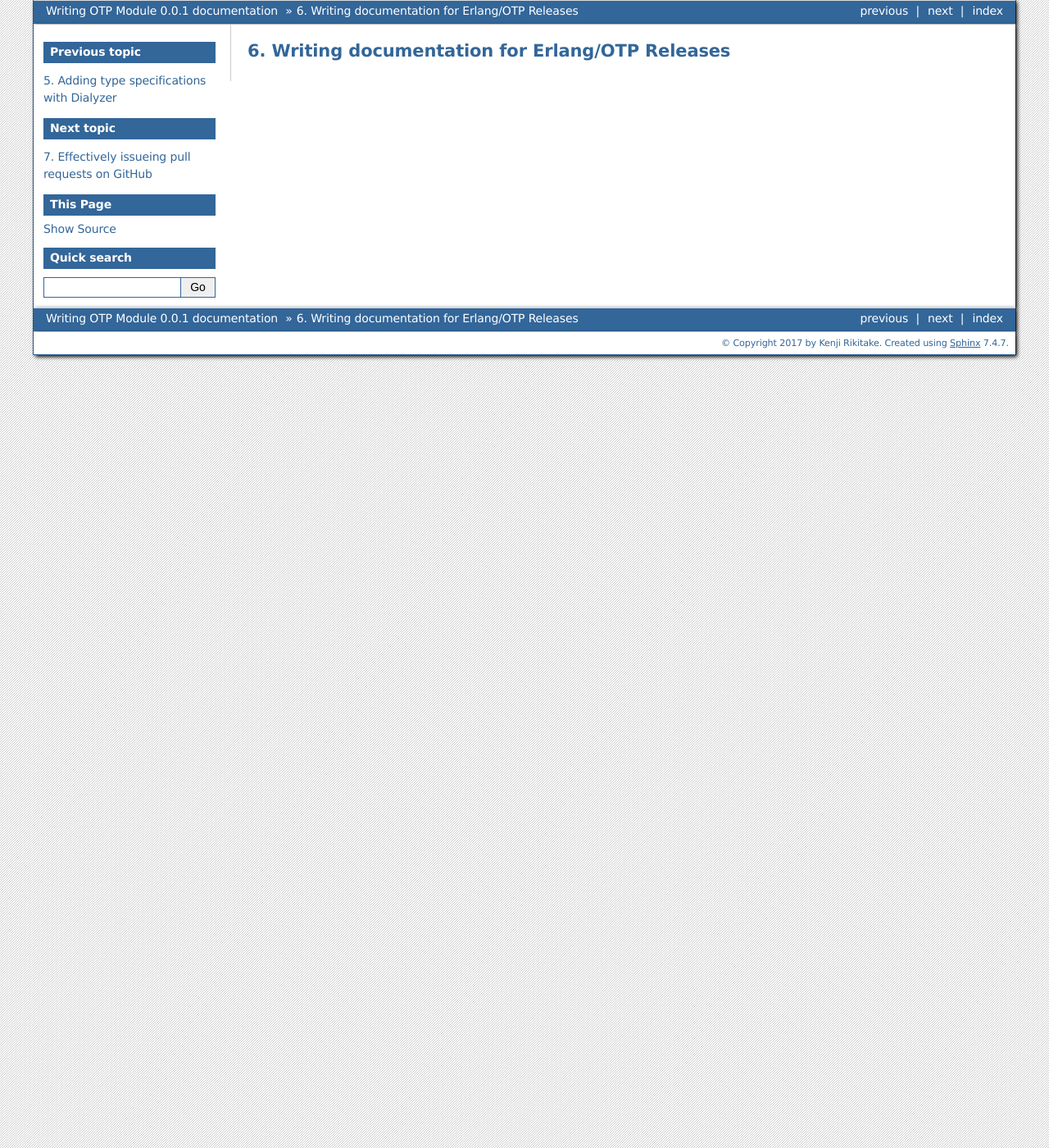
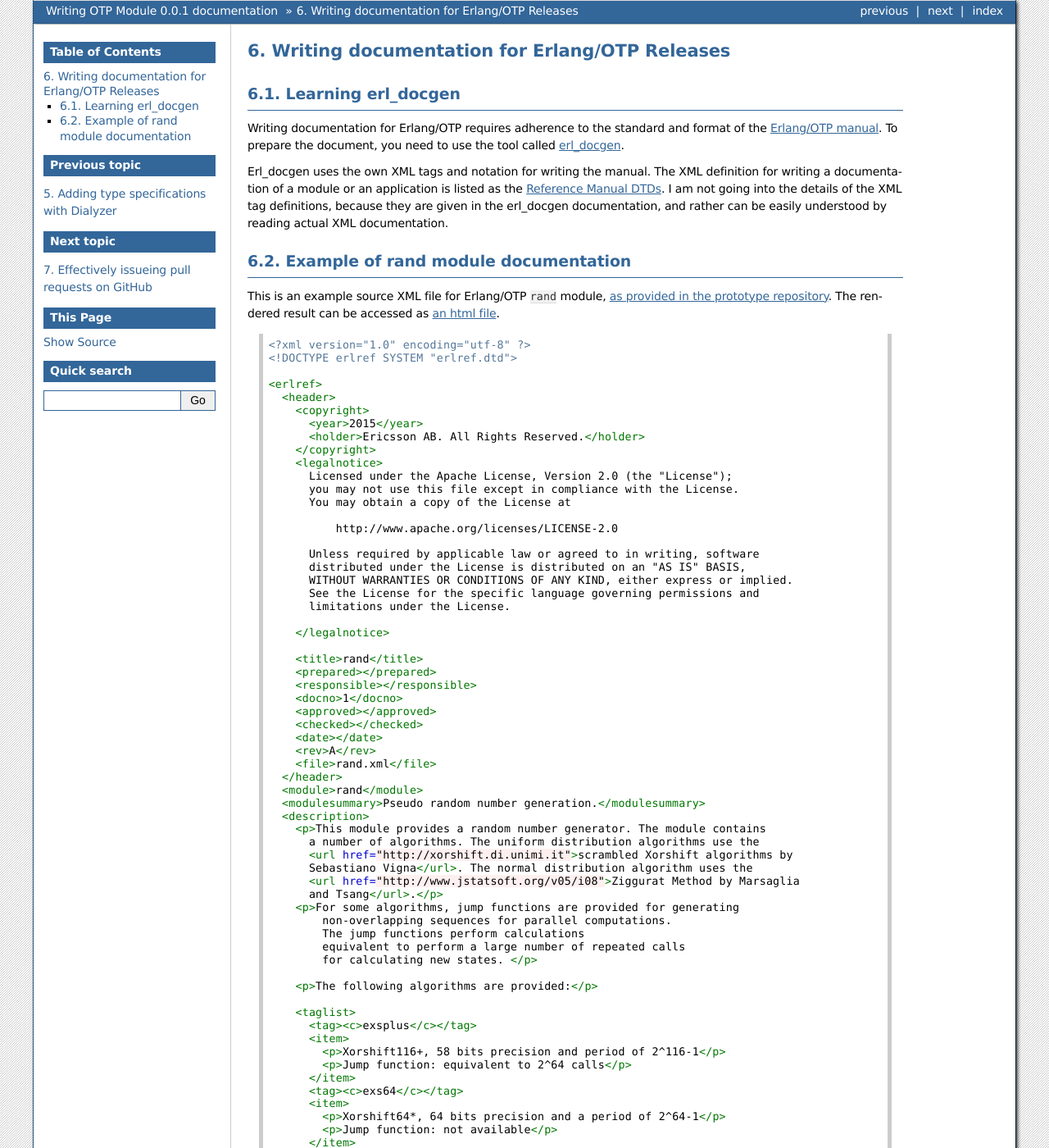
Before and after one commit to jj1bdx/writing-otp-modules, a Sphinx documentation site: the page built from draft/source/otp-documentation.rst, in a window 1280 px wide and 1400 px high. Shown: the whole window at 82% size. Built offline with Sphinx 7.4.7, drawn with Linux system fonts in a browser that asks for light colours; some of the changed text lies outside the part shown.

Commit message:
Add source/otp-documentation.rst

```diff
--- /dev/null
+++ b/draft/source/_static/rand.xml
@@ -0,0 +1,298 @@
+<?xml version="1.0" encoding="utf-8" ?>
+<!DOCTYPE erlref SYSTEM "erlref.dtd">
+
+<erlref>
+  <header>
+    <copyright>
+      <year>2015</year>
+      <holder>Ericsson AB. All Rights Reserved.</holder>
+    </copyright>
+    <legalnotice>
+      Licensed under the Apache License, Version 2.0 (the "License");
+      you may not use this file except in compliance with the License.
+      You may obtain a copy of the License at
+
+          http://www.apache.org/licenses/LICENSE-2.0
+
+      Unless required by applicable law or agreed to in writing, software
+      distributed under the License is distributed on an "AS IS" BASIS,
+      WITHOUT WARRANTIES OR CONDITIONS OF ANY KIND, either express or implied.
+      See the License for the specific language governing permissions and
+      limitations under the License.
+
+    </legalnotice>
+
+    <title>rand</title>
+    <prepared></prepared>
+    <responsible></responsible>
+    <docno>1</docno>
+    <approved></approved>
+    <checked></checked>
+    <date></date>
+    <rev>A</rev>
+    <file>rand.xml</file>
+  </header>
+  <module>rand</module>
+  <modulesummary>Pseudo random number generation.</modulesummary>
+  <description>
+    <p>This module provides a random number generator. The module contains
+      a number of algorithms. The uniform distribution algorithms use the
+      <url href="http://xorshift.di.unimi.it">scrambled Xorshift algorithms by
+      Sebastiano Vigna</url>. The normal distribution algorithm uses the
+      <url href="http://www.jstatsoft.org/v05/i08">Ziggurat Method by Marsaglia
+      and Tsang</url>.</p>
+    <p>For some algorithms, jump functions are provided for generating
+        non-overlapping sequences for parallel computations.
+        The jump functions perform calculations
+        equivalent to perform a large number of repeated calls
+        for calculating new states. </p>
+
+    <p>The following algorithms are provided:</p>
+
+    <taglist>
+      <tag><c>exsplus</c></tag>
+      <item>
+        <p>Xorshift116+, 58 bits precision and period of 2^116-1</p>
+        <p>Jump function: equivalent to 2^64 calls</p>
+      </item>
+      <tag><c>exs64</c></tag>
+      <item>
+        <p>Xorshift64*, 64 bits precision and a period of 2^64-1</p>
+        <p>Jump function: not available</p>
+      </item>
+      <tag><c>exs1024</c></tag>
+      <item>
+        <p>Xorshift1024*, 64 bits precision and a period of 2^1024-1</p>
+        <p>Jump function: equivalent to 2^512 calls</p>
+      </item>
+    </taglist>
+
+    <p>The default algorithm is <c>exsplus</c>. If a specific algorithm is
+      required, ensure to always use <seealso marker="#seed-1">
+      <c>seed/1</c></seealso> to initialize the state.</p>
+
+    <p>Every time a random number is requested, a state is used to
+      calculate it and a new state is produced. The state can either be
+      implicit or be an explicit argument and return value.</p>
+
+    <p>The functions with implicit state use the process dictionary
+      variable <c>rand_seed</c> to remember the current state.</p>
+
+    <p>If a process calls
+      <seealso marker="#uniform-0"><c>uniform/0</c></seealso> or
+      <seealso marker="#uniform-1"><c>uniform/1</c></seealso> without
+      setting a seed first, <seealso marker="#seed-1"><c>seed/1</c></seealso>
+      is called automatically with the default algorithm and creates a
+      non-constant seed.</p>
+
+    <p>The functions with explicit state never use the process dictionary.</p>
+
+    <p><em>Examples:</em></p>
+
+    <p>Simple use; creates and seeds the default algorithm
+      with a non-constant seed if not already done:</p>
+
+    <pre>
+R0 = rand:uniform(),
+R1 = rand:uniform(),</pre>
+
+    <p>Use a specified algorithm:</p>
+
+    <pre>
+_ = rand:seed(exs1024),
+R2 = rand:uniform(),</pre>
+
+    <p>Use a specified algorithm with a constant seed:</p>
+
+    <pre>
+_ = rand:seed(exs1024, {123, 123534, 345345}),
+R3 = rand:uniform(),</pre>
+
+   <p>Use the functional API with a non-constant seed:</p>
+
+   <pre>
+S0 = rand:seed_s(exsplus),
+{R4, S1} = rand:uniform_s(S0),</pre>
+
+   <p>Create a standard normal deviate:</p>
+
+   <pre>
+{SND0, S2} = rand:normal_s(S1),</pre>
+
+    <note>
+      <p>This random number generator is not cryptographically
+        strong. If a strong cryptographic random number generator is
+        needed, use one of functions in the
+        <seealso marker="crypto:crypto"><c>crypto</c></seealso>
+        module, for example, <seealso marker="crypto:crypto">
+        <c>crypto:strong_rand_bytes/1</c></seealso>.</p>
+    </note>
+
+  </description>
+  <datatypes>
+    <datatype>
+      <name name="alg"/>
+    </datatype>
+    <datatype>
+      <name name="state"/>
+      <desc><p>Algorithm-dependent state.</p></desc>
+    </datatype>
+    <datatype>
+      <name name="export_state"/>
+      <desc><p>Algorithm-dependent state that can be printed or saved to
+        file.</p></desc>
+    </datatype>
+  </datatypes>
+
+  <funcs>
+    <func>
+      <name name="export_seed" arity="0"/>
+      <fsummary>Export the random number generation state.</fsummary>
+      <desc><marker id="export_seed-0"/>
+        <p>Returns the random number state in an external format.
+          To be used with <seealso marker="#seed-1"><c>seed/1</c></seealso>.</p>
+      </desc>
+    </func>
+
+    <func>
+      <name name="export_seed_s" arity="1"/>
+      <fsummary>Export the random number generation state.</fsummary>
+      <desc><marker id="export_seed_s-1"/>
+        <p>Returns the random number generator state in an external format.
+          To be used with <seealso marker="#seed-1"><c>seed/1</c></seealso>.</p>
+      </desc>
+    </func>
+
+    <func>
+      <name name="jump" arity="0"/>
+      <fsummary>Return the seed after performing jump calculation
+          to the state in the process dictionary.</fsummary>
+      <desc><marker id="jump-0" />
+          <p>Returns the state
+              after performing jump calculation
+              to the state in the process dictionary.</p>
+      <p>This function generates a <c>not_implemented</c> error exception
+           when the jump function is not implemented for
+           the algorithm specified in the state
+           in the process dictionary.</p>
+      </desc>
+    </func>
+
+    <func>
+      <name name="jump" arity="1"/>
+      <fsummary>Return the seed after performing jump calculation.</fsummary>
+      <desc><marker id="jump-1" />
+          <p>Returns the state after performing jump calculation
+              to the given state. </p>
+      <p>This function generates a <c>not_implemented</c> error exception
+           when the jump function is not implemented for
+           the algorithm specified in the state.</p>
+      </desc>
+    </func>
+
+    <func>
+      <name name="normal" arity="0"/>
+      <fsummary>Return a standard normal distributed random float.</fsummary>
+      <desc>
+        <p>Returns a standard normal deviate float (that is, the mean
+          is 0 and the standard deviation is 1) and updates the state in
+          the process dictionary.</p>
+      </desc>
+    </func>
+
+    <func>
+      <name name="normal_s" arity="1"/>
+      <fsummary>Return a standard normal distributed random float.</fsummary>
+      <desc>
+        <p>Returns, for a specified state, a standard normal
+          deviate float (that is, the mean is 0 and the standard
+          deviation is 1) and a new state.</p>
+      </desc>
+    </func>
+
+    <func>
+      <name name="seed" arity="1"/>
+      <fsummary>Seed random number generator.</fsummary>
+      <desc>
+        <marker id="seed-1"/>
+        <p>Seeds random number generation with the specifed algorithm and
+          time-dependent data if <anno>AlgOrExpState</anno> is an algorithm.</p>
+        <p>Otherwise recreates the exported seed in the process dictionary,
+          and returns the state. See also
+          <seealso marker="#export_seed-0"><c>export_seed/0</c></seealso>.</p>
+      </desc>
+    </func>
+
+    <func>
+      <name name="seed" arity="2"/>
+      <fsummary>Seed the random number generation.</fsummary>
+      <desc>
+        <p>Seeds random number generation with the specified algorithm and
+          integers in the process dictionary and returns the state.</p>
+      </desc>
+    </func>
+
+    <func>
+      <name name="seed_s" arity="1"/>
+      <fsummary>Seed random number generator.</fsummary>
+      <desc>
+        <p>Seeds random number generation with the specifed algorithm and
+          time-dependent data if <anno>AlgOrExpState</anno> is an algorithm.</p>
+        <p>Otherwise recreates the exported seed and returns the state.
+          See also <seealso marker="#export_seed-0">
+          <c>export_seed/0</c></seealso>.</p>
+      </desc>
+    </func>
+
+    <func>
+      <name name="seed_s" arity="2"/>
+      <fsummary>Seed the random number generation.</fsummary>
+      <desc>
+        <p>Seeds random number generation with the specified algorithm and
+          integers and returns the state.</p>
+      </desc>
+    </func>
+
+    <func>
+      <name name="uniform" arity="0"/>
+      <fsummary>Return a random float.</fsummary>
+      <desc><marker id="uniform-0"/>
+        <p>Returns a random float uniformly distributed in the value
+          range <c>0.0 &lt; <anno>X</anno> &lt; 1.0</c> and
+          updates the state in the process dictionary.</p>
+      </desc>
+    </func>
+
+    <func>
+      <name name="uniform" arity="1"/>
+      <fsummary>Return a random integer.</fsummary>
+      <desc><marker id="uniform-1"/>
+        <p>Returns, for a specified integer <c><anno>N</anno> >= 1</c>,
+          a random integer uniformly distributed in the value range
+          <c>1 &lt;= <anno>X</anno> &lt;= <anno>N</anno></c> and
+          updates the state in the process dictionary.</p>
+      </desc>
+    </func>
+
+    <func>
+      <name name="uniform_s" arity="1"/>
+      <fsummary>Return a random float.</fsummary>
+      <desc>
+        <p>Returns, for a specified state, random float
+          uniformly distributed in the value range <c>0.0 &lt;
+          <anno>X</anno> &lt; 1.0</c> and a new state.</p>
+      </desc>
+    </func>
+
+    <func>
+      <name name="uniform_s" arity="2"/>
+      <fsummary>Return a random integer.</fsummary>
+      <desc>
+        <p>Returns, for a specified integer <c><anno>N</anno> >= 1</c>
+          and a state, a random integer uniformly distributed in the value
+          range <c>1 &lt;= <anno>X</anno> &lt;= <anno>N</anno></c> and a
+          new state.</p>
+      </desc>
+    </func>
+  </funcs>
+</erlref>
--- a/draft/source/otp-documentation.rst
+++ b/draft/source/otp-documentation.rst
@@ -2,3 +2,32 @@
 
 Writing documentation for Erlang/OTP Releases
 =============================================
+
+Learning erl_docgen
+-------------------
+
+Writing documentation for Erlang/OTP requires adherence to the standard
+and format of the `Erlang/OTP manual <http://erlang.org/doc/>`_. To
+prepare the document, you need to use the tool called `erl_docgen
+<http://erlang.org/doc/apps/erl_docgen/doc-build.html>`_.
+
+Erl_docgen uses the own XML tags and notation for writing the
+manual. The XML definition for writing a documentation of a module or an
+application is listed as the `Reference Manual DTDs
+<http://erlang.org/doc/apps/erl_docgen/refman_dtds.html>`_. I am not
+going into the details of the XML tag definitions, because they are
+given in the erl_docgen documentation, and rather can be easily
+understood by reading actual XML documentation.
+
+Example of rand module documentation
+------------------------------------
+
+This is an example source XML file for Erlang/OTP ``rand`` module, `as
+provided in the prototype repository
+<https://github.com/jj1bdx/emprng/blob/0.9.2/xml-doc/rand.xml>`_. The
+rendered result can be accessed as `an html file <_static/rand.html>`_.
+
+
+.. literalinclude:: _static/rand.xml
+   :language: xml
+   :encoding: utf-8
```
Also changed, not shown: draft/source/_static/rand.html (added, +282 -0 lines), draft/source/_static/erlang-logo.png (added).
